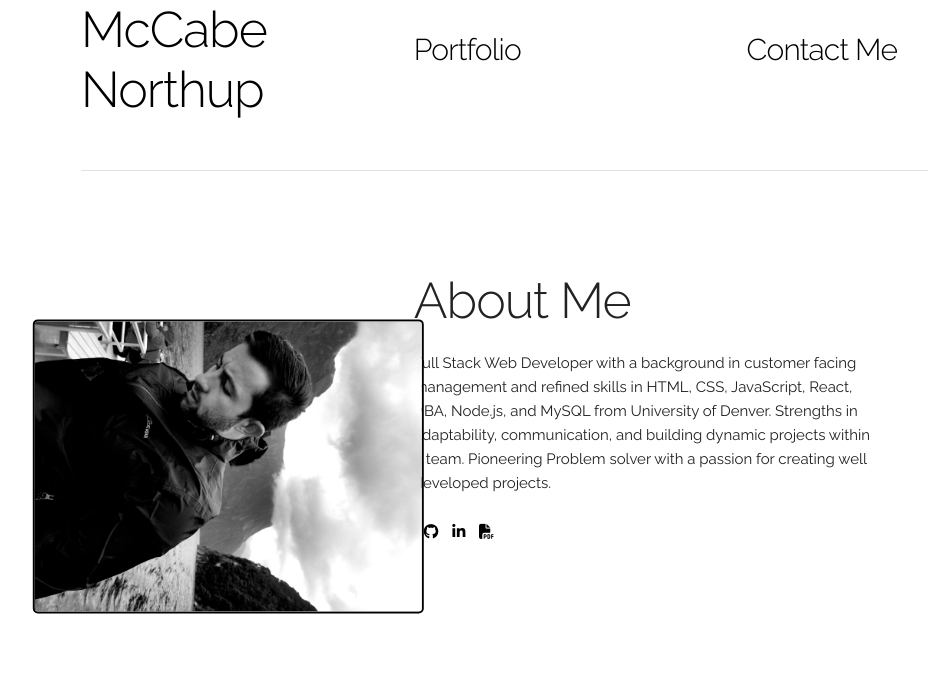
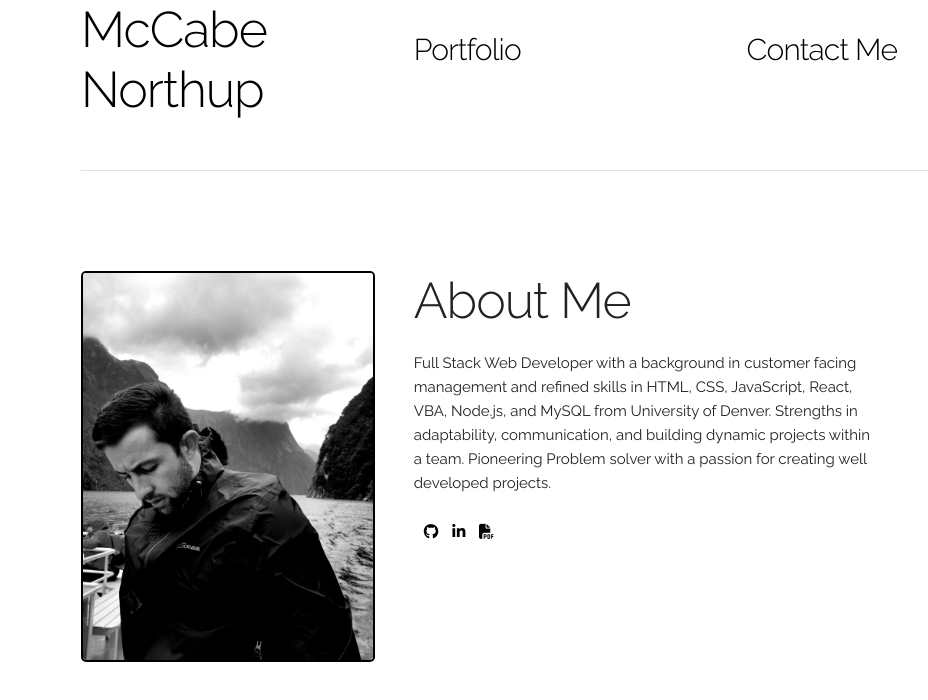
Before and after one commit to mnorthup2207/portfolio2.0, a plain HTML site: page index.html in a window 1280 px wide. Shown: the whole page, without its empty margins (79-1007 px from the left). Drawn offline with nearby package versions, Linux system fonts and the light colour scheme.

Commit message:
removed rotate on new compressed photo

```diff
--- a/assets/style.css
+++ b/assets/style.css
@@ -27,11 +27,11 @@ a:hover{
     margin-left: 1rem;
 }
 .rotateimg90{
-    -webkit-transform:rotate(90deg);
+    /* -webkit-transform:rotate(90deg);
     -moz-transform: rotate(90deg);
     -ms-transform: rotate(90deg);
     -o-transform: rotate(90deg);
-    transform: rotate(90deg);
+    transform: rotate(90deg); */
     box-sizing: border-box;
     border: .2rem black solid;
     border-radius: .5rem;
```
